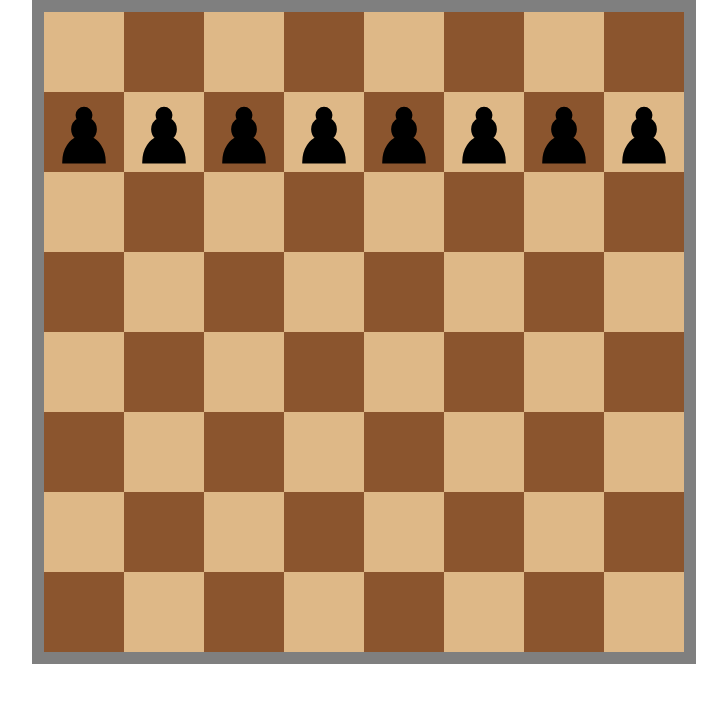
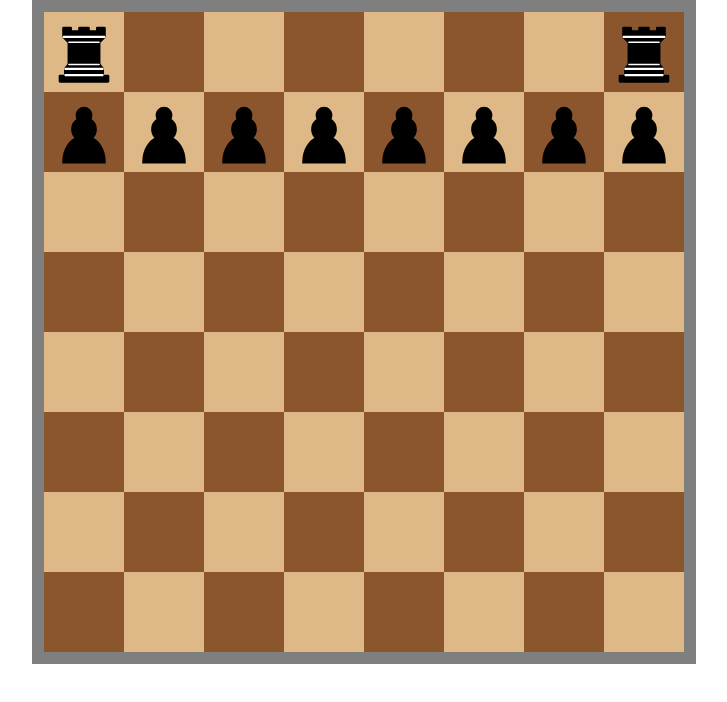
Before and after one commit to NuraddinMammadzada/Practice-Task-2, a plain HTML site: page index.html in a window 1280 px wide. Shown: the whole page, without its empty margins (134-861 px from the left). Drawn offline with Linux system fonts and the light colour scheme.

Commit message:
rooks and pawns is added

```diff
--- a/css/main.css
+++ b/css/main.css
@@ -54,3 +54,11 @@ div.sonuncu>div.whitesquare>img{
     width: 100%;
     height: auto;
 }
+div.ilk>div.whitesquare>img {
+    width: 100%;
+    height: auto;
+}
+div.sonuncu>div.blacksquare>img {
+    width: 100%;
+    height: auto;
+}
--- a/index.html
+++ b/index.html
@@ -11,7 +11,7 @@
 <body>
     <div class="board">
         <div class="ilk">
-        <div class="whitesquare"></div>
+        <div class="whitesquare"><img src="images/rook-b.svg" alt=""></div>
         <div class="blacksquare"><img src="images/pawn-b.svg" alt=""></div>
         <div class="whitesquare"></div>
         <div class="blacksquare"></div>
@@ -81,7 +81,7 @@
         <div class="blacksquare"></div>
     </div>
     <div class="sonuncu">
-        <div class="blacksquare"></div>
+        <div class="blacksquare"><img src="images/rook-b.svg" alt=""></div>
         <div class="whitesquare"><img src="images/pawn-b.svg" alt=""></div>
         <div class="blacksquare"></div>
         <div class="whitesquare"></div>
```
